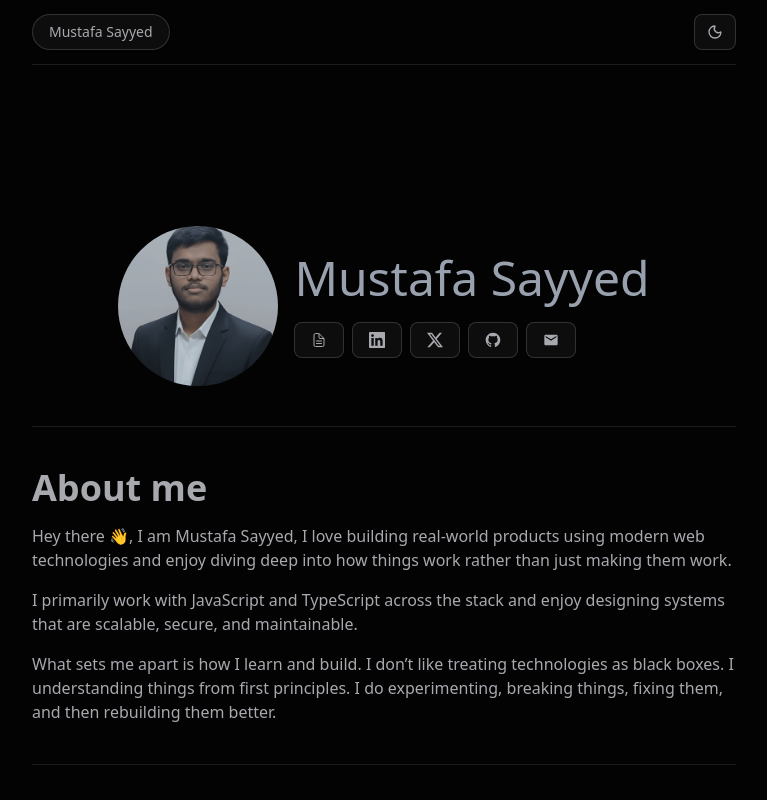
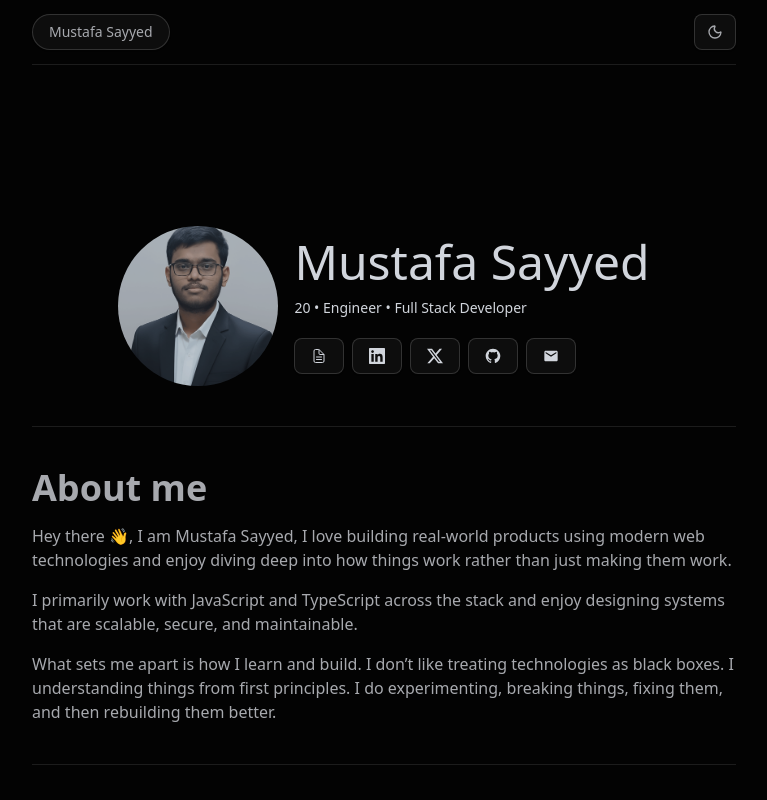
Before and after one commit to mustafa-sayyed/Portfolio, a React (Vite) app: page / in a window 1280 px wide. Shown: the top 800 px of the page, without its empty margins (256-1023 px from the left). Built offline with nearby package versions, Linux system fonts and the light colour scheme.

Commit message:
fix bugs

```diff
--- a/src/Hero.tsx
+++ b/src/Hero.tsx
@@ -6,7 +6,6 @@ import Connect from "./Connect";
 import { ThemeTogglerButton } from "./components/ThemeBtn";
 
 function Hero() {
-
   return (
     <div>
       <div className="flex items-center justify-between w-full h-16">
@@ -32,10 +31,13 @@ function Hero() {
             alt="Mustafa Sayyed"
             className="object-cover dark:opacity-80 w-40 h-40 rounded-full"
           />
-          <div className="text-center sm:text-left flex flex-col gap-5">
-            <motion.h1 className="text-3xl sm:text-5xl z-50 dark:text-gray-400">
+          <div className="text-center sm:text-left flex flex-col gap-3 dark:text-gray-300">
+            <h1 className="text-3xl sm:text-5xl z-50">
               Mustafa Sayyed
-            </motion.h1>
+            </h1>
+            <p className="text-sm mb-2">
+              20 • Engineer • Full Stack Developer
+            </p>
             <Connect />
           </div>
         </div>
--- a/src/Projects.tsx
+++ b/src/Projects.tsx
@@ -1,4 +1,4 @@
-import { Dot, ExternalLink, Link } from "lucide-react";
+import { Dot, ExternalLink } from "lucide-react";
 import {
   Accordion,
   AccordionButton,
@@ -7,7 +7,7 @@ import {
 } from "./components/animate-ui/components/headless/accordion";
 import HorizontalLine from "./components/HorizontalLine";
 import { Button } from "./components/ui/button";
-import { FaGithub, FaLink } from "react-icons/fa6";
+import { FaGithub } from "react-icons/fa6";
 import Title from "./components/Title";
 
 const projects = [
```
